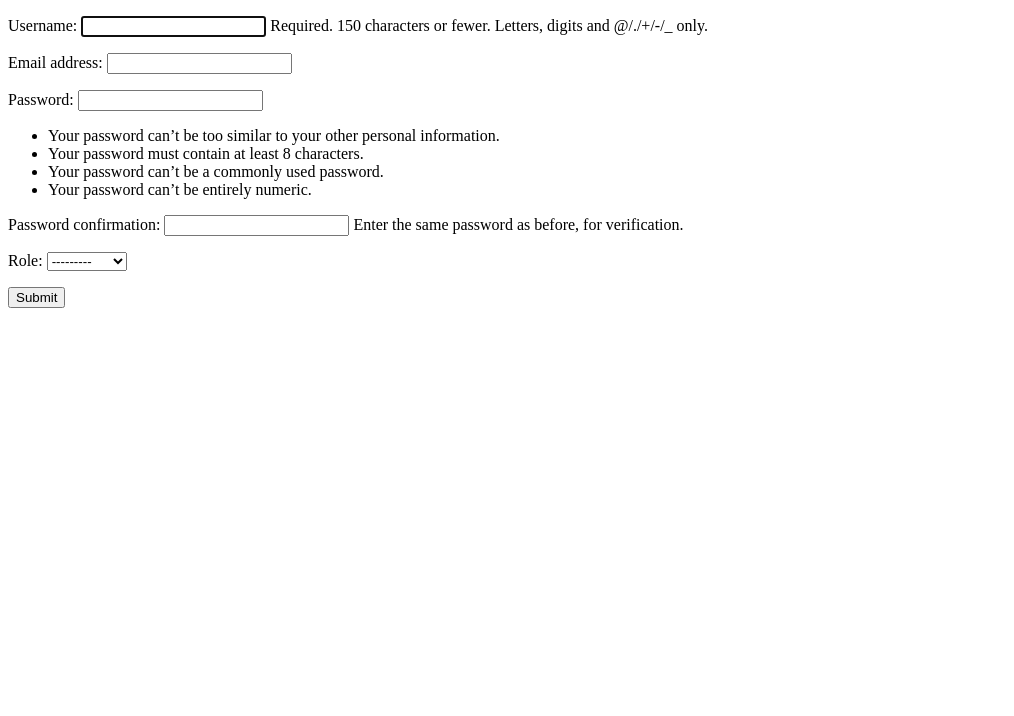
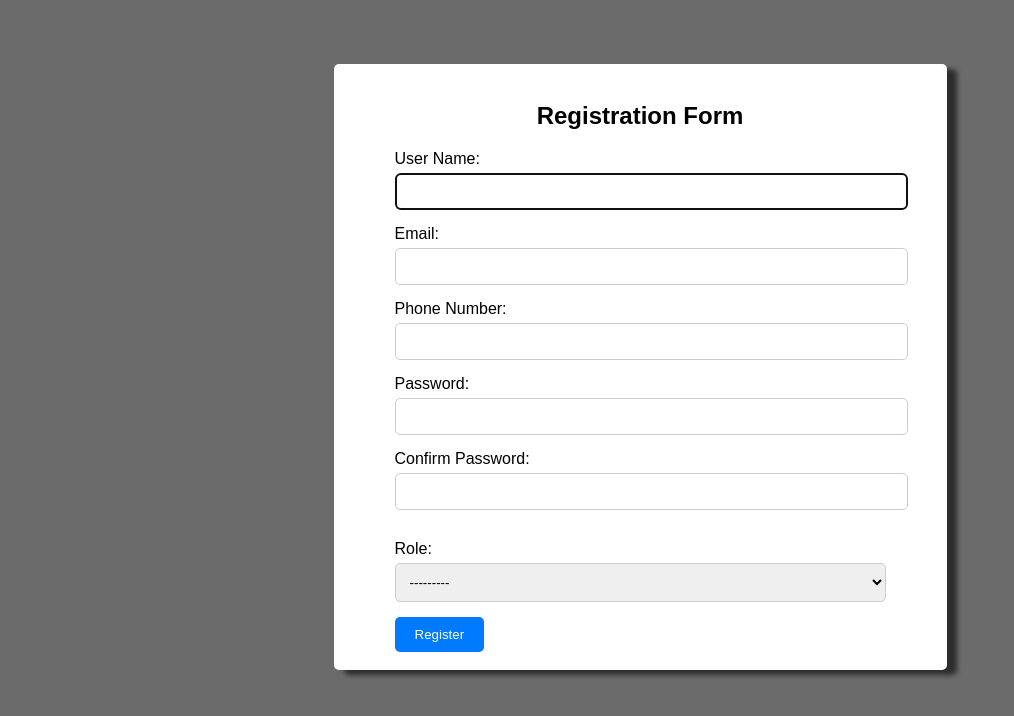
Before and after one commit to Gouravverma7/placement_management_system, a Django app: page /registration/ in a window 1280 px wide. Shown: the top 716 px of the page, without its empty margins (0-1014 px from the left). Run offline with Django 4.2, Linux system fonts and the light colour scheme.

Commit message:
enhanced registration form

```diff
--- a/pms/forms.py
+++ b/pms/forms.py
@@ -5,7 +5,7 @@ from .models import CustomUser,StudentProfile, CompanyProfile
 class RegistrationForm(UserCreationForm):
     class Meta:
         model = CustomUser
-        fields = ['username', 'email', 'password1', 'password2', 'role']
+        fields = ['username', 'email', 'password1', 'password2', 'role','phone_number']
 
 
 
--- a/pms/models.py
+++ b/pms/models.py
@@ -10,6 +10,7 @@ class CustomUser(AbstractUser):
         ('company', 'Company'),
     )
     role = models.CharField(max_length=10, choices=ROLE_CHOICES)
+    phone_number = models.CharField(max_length=50)
 
     # Add fields common to both students and companies
 
@@ -30,6 +31,9 @@ class StudentProfile(models.Model):
     skills = models.TextField()
     # Add other fields as needed
 
+    def __str__(self):
+        return self.name
+
 class CompanyProfile(models.Model):
     user = models.OneToOneField(CustomUser, on_delete=models.CASCADE)
     # Add company-specific fields like 'company_name', 'description', 'industry', etc.
@@ -37,3 +41,5 @@ class CompanyProfile(models.Model):
     description = models.TextField()
     industry = models.CharField(max_length=100)
     # Add other fields as needed
+    def __str__(self):
+        return self.company_name
--- /dev/null
+++ b/pms/static/css/style.css
@@ -0,0 +1,69 @@
+body {
+    font-family: Arial, Helvetica, sans-serif;
+    background-color: #6b6b6b;
+  }
+
+  .container {
+      position: relative;
+      max-width: 491px;
+      margin: 64px auto;
+      padding: 18px 61px;
+      background-color: #ffffff;
+      border-radius: 5px;
+      box-shadow: 10px 5px 5px rgb(45, 45, 45);
+  }
+
+  h2 {
+    text-align: center;
+  }
+
+  label {
+    display: block;
+    margin-bottom: 10px;
+  }
+
+  input[type="text"],
+  input[type="email"],
+  input[type="tel"],
+  input[type="password"],
+  select {
+    width: 100%;
+    padding: 10px;
+    margin-bottom: 15px;
+    border: 1px solid #ccc;
+    border-radius: 5px;
+  }
+
+  .form-group {
+    display: flex;
+    flex-direction: column;
+  }
+
+  .form-group label {
+    margin-bottom: 5px;
+  }
+
+  .role-label {
+    margin-top: 15px;
+  }
+
+  .radio-group {
+    display: flex;
+  }
+
+  .radio-group label {
+    margin-right: 10px;
+  }
+
+  button {
+    background-color: #007BFF;
+    color: #fff;
+    border: none;
+    border-radius: 5px;
+    padding: 10px 20px;
+    cursor: pointer;
+  }
+
+  button:hover {
+    background-color: #0056b3;
+  }
--- a/pms/templates/pms/registration.html
+++ b/pms/templates/pms/registration.html
@@ -1,15 +1,49 @@
 <!DOCTYPE html>
-<html lang="en">
+{% load static %}
+<html>
 <head>
-    <meta charset="UTF-8">
-    <meta name="viewport" content="width=device-width, initial-scale=1.0">
-    <title>Document</title>
+  <title>Registration Form</title>
+  <link rel="stylesheet" href="{% static 'css/style.css' %}">
 </head>
 <body>
-        <form action="" method="post">
-            {% csrf_token %}
-            {{form.as_p}}
-            <button type="submit">Submit</button>
-        </form>
+  <div class="container">
+    <h2>Registration Form</h2>
+    <form id="registration-form" method="post">
+      {% csrf_token %}
+      <div class="form-group">
+        <label for="first-name">User Name:</label>
+        {{form.username}}
+
+      </div>
+
+      <div class="form-group">
+        <label for="email">Email:</label>
+        {{form.email}}
+      </div>
+
+      <div class="form-group">
+        <label for="phone">Phone Number:</label>
+        {{form.phone_number}}
+      </div>
+
+      <div class="form-group">
+        <label for="password">Password:</label>
+        {{form.password1}}
+      </div>
+
+      <div class="form-group">
+        <label for="confirm-password">Confirm Password:</label>
+        {{form.password2}}
+      </div>
+
+      <div class="form-group">
+        <label class="role-label">Role:</label>
+        {{form.role}}
+      </div>
+
+      <button type="submit">Register</button>
+    </form>
+  </div>
+  <script src="script.js"></script>
 </body>
 </html>
--- a/pms/urls.py
+++ b/pms/urls.py
@@ -3,6 +3,8 @@ from . import views
 
 urlpatterns = [
     path('',views.index,name='index'),
+    path('student_dashboard',views.student_dashboard,name='student_dashboard'),
+    path('company_dashboard',views.company_dashboard,name='student_dashboard'),
     # path('job_postings/', views.job_postings, name='job_postings'),
     path('registration/', views.registration, name='registration'),
     path('login/', views.user_login, name='user_login'),
--- a/pms/views.py
+++ b/pms/views.py
@@ -8,9 +8,11 @@ from .models import StudentProfile,CompanyProfile
 def index(request):
     return render(request,'pms/index.html')
 
-# def job_postings(request):
-#     job_list = JobPosting.objects.all()
-#     return render(request, 'core/job_postings.html', {'job_list': job_list})
+def student_dashboard(request):
+    return render(request,'pms/student_dashboard.html')
+
+def company_dashboard(request):
+    return render(request,'pms/company_dashboard.html')
 
 def registration(request):
     if request.method == 'POST':
```
Also changed, not shown: pms/static/js/script.js (added, +10 -0 lines), db.sqlite3, pms/migrations/0006_customuser_phone_number.py (added), pms/migrations/0007_alter_customuser_phone_number.py (added), pms/templates/pms/company_dashboard.html (added), pms/templates/pms/student_dashboard.html (added).
